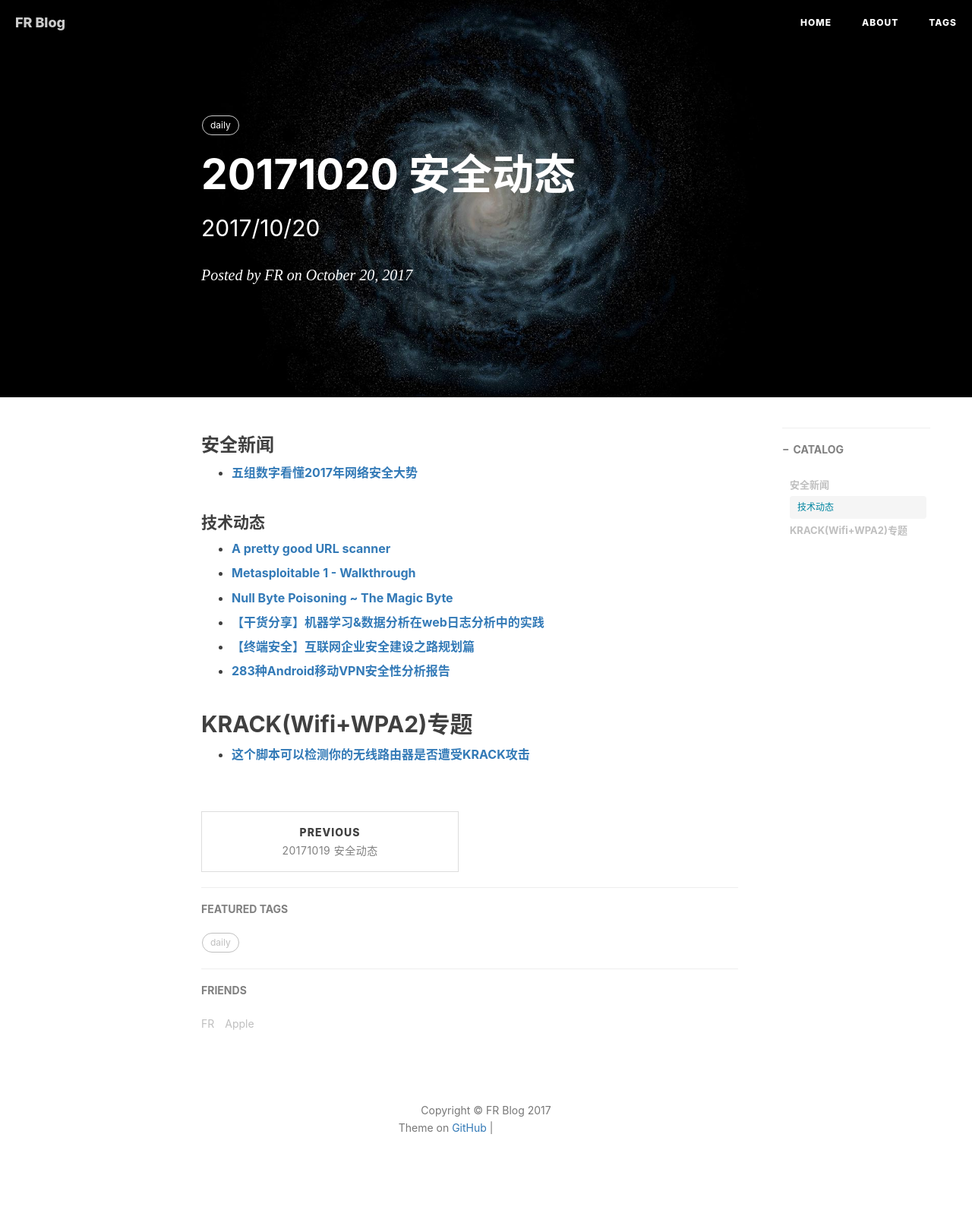
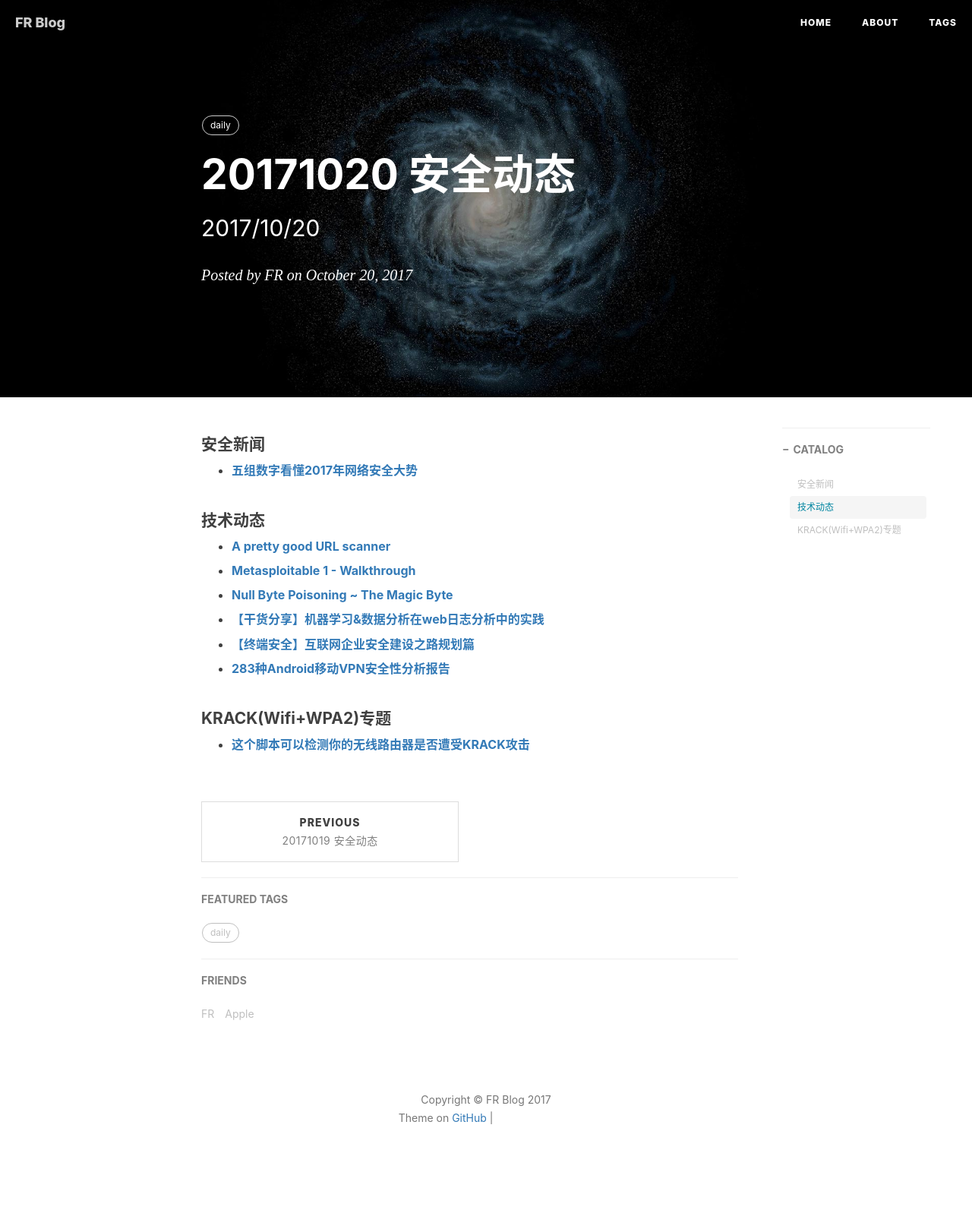
Before and after one commit to flankeraptor/flankeraptor.github.io, a Jekyll site: the page built from _posts/2017-10-20-20171020-安全动态.md, in a window 1280 px wide. Shown: the whole page at 76% size. Built offline with Jekyll 4.4.1, drawn with Linux system fonts in a browser that asks for light colours; nearby versions of some CDN libraries; comment, search, counter and statistics services are not loaded; grey boxes are pictures that could not be loaded.

```diff
--- a/_posts/2017-10-20-20171020-安全动态.md
+++ b/_posts/2017-10-20-20171020-安全动态.md
@@ -9,7 +9,7 @@ catalog: true
 tags:
     - daily
 ---
-### 安全新闻
+#### 安全新闻
 - **[五组数字看懂2017年网络安全大势](https://www.csoonline.com/article/3153707/security/top-5-cybersecurity-facts-figures-and-statistics-for-2017.html)**
 
 #### 技术动态
@@ -25,5 +25,5 @@ tags:
 
 - **[283种Android移动VPN安全性分析报告](https://research.csiro.au/ng/wp-content/uploads/sites/106/2016/08/paper-1.pdf)**
 
-## KRACK(Wifi+WPA2)专题
+#### KRACK(Wifi+WPA2)专题
 - **[这个脚本可以检测你的无线路由器是否遭受KRACK攻击 ](https://github.com/vanhoefm/krackattacks-test-ap-ft)**
```
